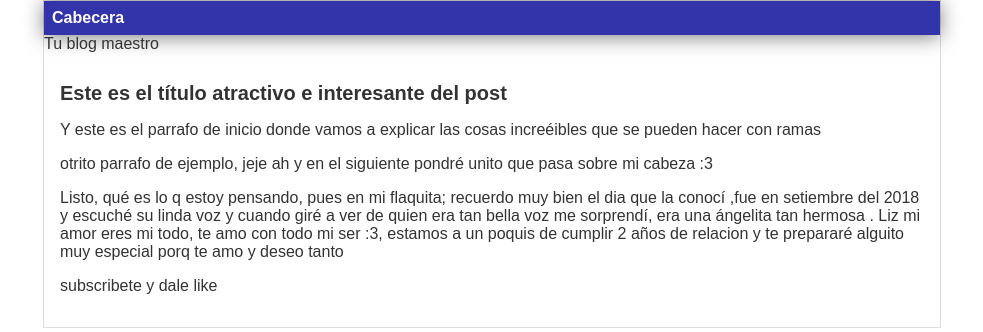
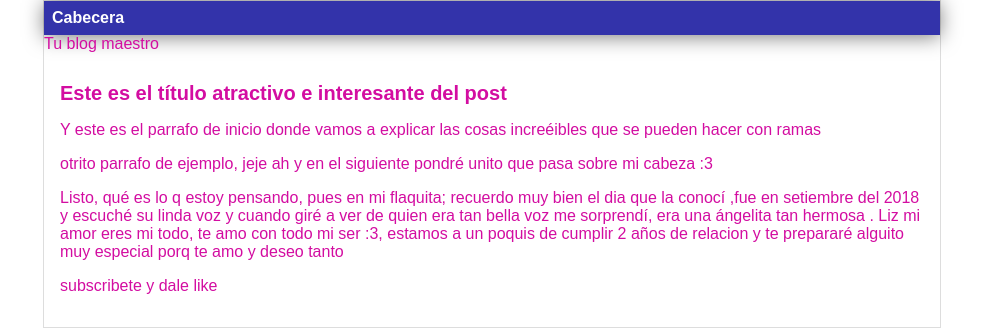
Before and after one commit to Juan-Barrantes/Hello-world, a plain HTML site: page blogpost.html in a window 1280 px wide. Shown: the whole page, without its empty margins (148-1131 px from the left). Drawn offline with Linux system fonts and the light colour scheme.

Commit message:
solucioné conflicto

```diff
--- a/css/estilo.css
+++ b/css/estilo.css
@@ -1,6 +1,6 @@
 body
 {
-    color: #333;
+    color: rgb(211, 13, 161);
     text-align: center;
     font-family: "Arial";
     font-size: 16px;
```
